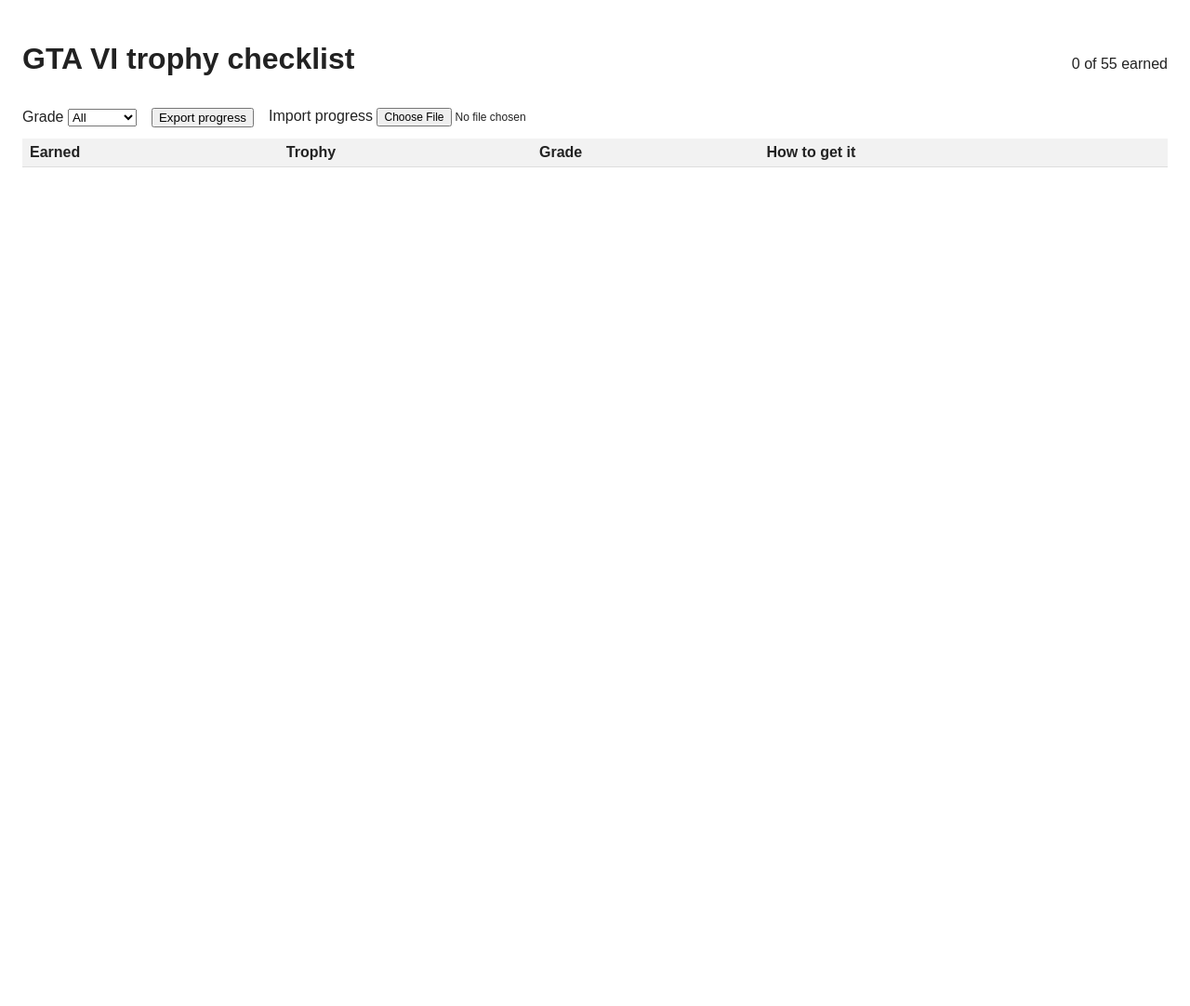
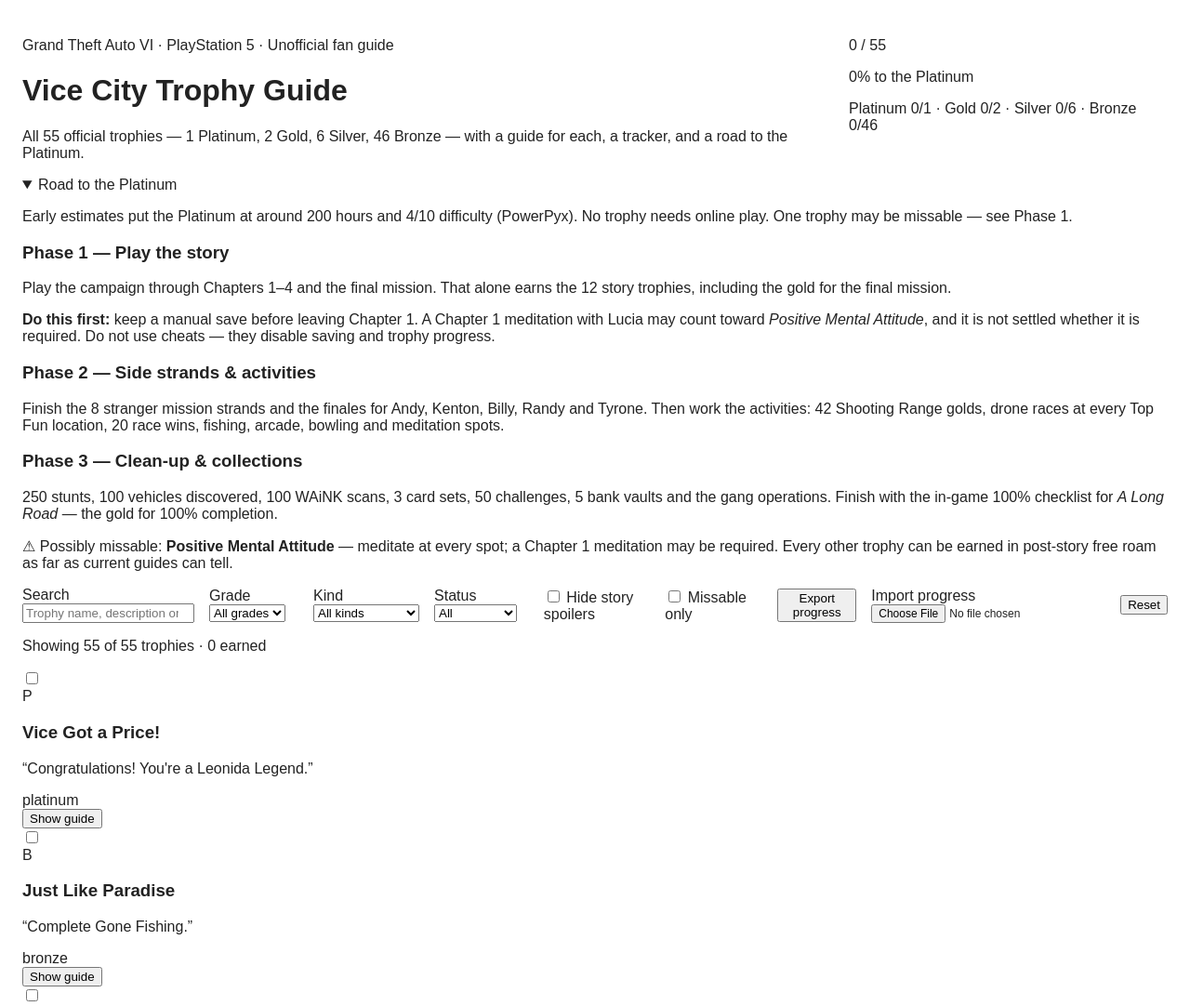
Before and after one commit to firehorse20/gta6-trophy-guide, a plain HTML site: page app/index.html in a window 1280 px wide. Shown: the top 1082 px of the page at 93% size. Before the commit the page ends 800 px from the top, so only its background shows below. Drawn offline with Linux system fonts and the light colour scheme.

Commit message:
Build GTA VI trophy guide and tracker

```diff
--- a/app/index.html
+++ b/app/index.html
@@ -3,23 +3,95 @@
 <head>
 <meta charset="utf-8">
 <meta name="viewport" content="width=device-width, initial-scale=1">
-<title>GTA VI trophy checklist</title>
+<title>Vice City Trophy Guide — GTA VI (PS5)</title>
 <link rel="stylesheet" href="style.css">
 </head>
 <body>
-<header>
-  <h1>GTA VI trophy checklist</h1>
-  <p id="progress">0 of 55 earned</p>
+<header class="hero">
+  <div class="hero-text">
+    <p class="kicker">Grand Theft Auto VI &middot; PlayStation 5 &middot; Unofficial fan guide</p>
+    <h1>Vice City Trophy Guide</h1>
+    <p class="sub">All 55 official trophies — 1 Platinum, 2 Gold, 6 Silver, 46 Bronze — with a guide for each, a tracker, and a road to the Platinum.</p>
+  </div>
+  <div class="progress-card" id="progress-card">
+    <p class="big"><span id="earned-count">0</span> / 55</p>
+    <div class="bar"><div class="fill" id="progress-fill" style="width:0%"></div></div>
+    <p class="muted" id="progress-note">0% to the Platinum</p>
+    <p class="grades" id="grade-counts"></p>
+  </div>
 </header>
-<div class="controls">
-  <label>Grade <select id="grade"><option value="all">All</option><option value="platinum">Platinum</option><option value="gold">Gold</option><option value="silver">Silver</option><option value="bronze">Bronze</option></select></label>
+
+<details class="roadmap" id="roadmap" open>
+  <summary>Road to the Platinum</summary>
+  <p class="muted">Early estimates put the Platinum at around 200 hours and 4/10 difficulty (PowerPyx). No trophy needs online play. One trophy may be missable — see Phase 1.</p>
+  <div class="phases">
+    <article>
+      <h3>Phase 1 — Play the story</h3>
+      <p>Play the campaign through Chapters 1–4 and the final mission. That alone earns the 12 story trophies, including the gold for the final mission.</p>
+      <p><strong>Do this first:</strong> keep a manual save before leaving Chapter 1. A Chapter 1 meditation with Lucia may count toward <em>Positive Mental Attitude</em>, and it is not settled whether it is required. Do not use cheats — they disable saving and trophy progress.</p>
+    </article>
+    <article>
+      <h3>Phase 2 — Side strands &amp; activities</h3>
+      <p>Finish the 8 stranger mission strands and the finales for Andy, Kenton, Billy, Randy and Tyrone. Then work the activities: 42 Shooting Range golds, drone races at every Top Fun location, 20 race wins, fishing, arcade, bowling and meditation spots.</p>
+    </article>
+    <article>
+      <h3>Phase 3 — Clean-up &amp; collections</h3>
+      <p>250 stunts, 100 vehicles discovered, 100 WAiNK scans, 3 card sets, 50 challenges, 5 bank vaults and the gang operations. Finish with the in-game 100% checklist for <em>A Long Road</em> — the gold for 100% completion.</p>
+    </article>
+  </div>
+  <p class="missable-note">⚠ Possibly missable: <strong>Positive Mental Attitude</strong> — meditate at every spot; a Chapter 1 meditation may be required. Every other trophy can be earned in post-story free roam as far as current guides can tell.</p>
+</details>
+
+<section class="controls" id="controls">
+  <label class="search">Search <input id="q" type="search" placeholder="Trophy name, description or guide…" autocomplete="off"></label>
+  <label>Grade
+    <select id="grade">
+      <option value="all">All grades</option>
+      <option value="platinum">Platinum</option>
+      <option value="gold">Gold</option>
+      <option value="silver">Silver</option>
+      <option value="bronze">Bronze</option>
+    </select>
+  </label>
+  <label>Kind
+    <select id="kind">
+      <option value="all">All kinds</option>
+      <option value="story">Story</option>
+      <option value="mission">Side missions</option>
+      <option value="activity">Activities</option>
+      <option value="collection">Collections</option>
+      <option value="combat">Combat</option>
+      <option value="robbery">Robberies</option>
+      <option value="exploration">Exploration</option>
+      <option value="money">Money</option>
+      <option value="completion">Completion</option>
+      <option value="platinum">Platinum</option>
+      <option value="misc">Everything else</option>
+    </select>
+  </label>
+  <label>Status
+    <select id="status">
+      <option value="all">All</option>
+      <option value="earned">Earned</option>
+      <option value="remaining">Still to earn</option>
+    </select>
+  </label>
+  <label class="check"><input id="spoiler" type="checkbox"> Hide story spoilers</label>
+  <label class="check"><input id="missable-only" type="checkbox"> Missable only</label>
+  <span class="spacer"></span>
   <button id="export" type="button">Export progress</button>
   <label class="import">Import progress <input id="import" type="file" accept="application/json"></label>
-</div>
-<table>
-  <thead><tr><th>Earned</th><th>Trophy</th><th>Grade</th><th>How to get it</th></tr></thead>
-  <tbody id="rows"></tbody>
-</table>
+  <button id="reset" type="button">Reset</button>
+</section>
+
+<p class="showing" id="showing"></p>
+<main id="list" aria-live="polite"></main>
+
+<footer>
+  <h2>Sources &amp; notes</h2>
+  <p>Trophy names, descriptions and grades are shown as published for the PlayStation 5 list. Guides are written in our own words for this guide; each guide names its sources. Full source list: GTADB — <em>GTA 6 Trophies &amp; Platinum Guide</em> (gtadb.net, crosschecked PS5 list, updated 2026-11-18); PowerPyx — <em>GTA 6 Trophy Roadmap</em>; Sixshore — <em>GTA 6 Trophy and Achievement List</em>; eGamers — <em>GTA 6 Trophy List: All 55 Trophies</em>. The list went public when the game unlocked on 2026-11-18; Rockstar has not published a list of its own, so names and descriptions are the ones the trackers above agree on.</p>
+  <p>Unofficial fan guide. Not affiliated with Rockstar Games, Sony or PlayStation. No Rockstar logo, artwork or game screenshots are used here; the look is our own. Progress is saved only in this browser (localStorage) — export it to keep a copy.</p>
+</footer>
 <script type="module" src="app.js"></script>
 </body>
 </html>
```
